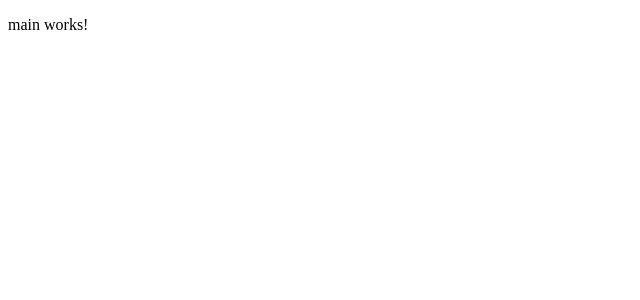
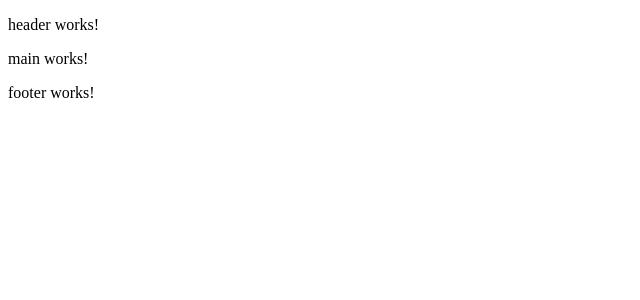
Before and after one commit to Louys-M/QuetiAngular, an Angular app: page / in a window 1280 px wide. Shown: the top 300 px of the page, without its empty margins (0-640 px from the left). Built offline with nearby package versions, Linux system fonts and the light colour scheme.

Commit message:
app header + footer

```diff
--- a/src/app/app.component.html
+++ b/src/app/app.component.html
@@ -1 +1,3 @@
+<app-header></app-header>
 <app-main></app-main>
+<app-footer></app-footer>
--- a/src/app/app.component.ts
+++ b/src/app/app.component.ts
@@ -1,12 +1,13 @@
 import { Component } from '@angular/core';
 import { RouterOutlet } from '@angular/router';
 import { MainComponent } from './main/main.component';
+import { HeaderComponent } from './header/header.component'
+import { FooterComponent } from './footer/footer.component'
 
 @Component({
   selector: 'app-root',
   standalone: true,
-  imports: [RouterOutlet, MainComponent
-  ],
+  imports: [RouterOutlet, MainComponent,HeaderComponent,FooterComponent],
   templateUrl: './app.component.html',
   styleUrl: './app.component.css'
 })
```
